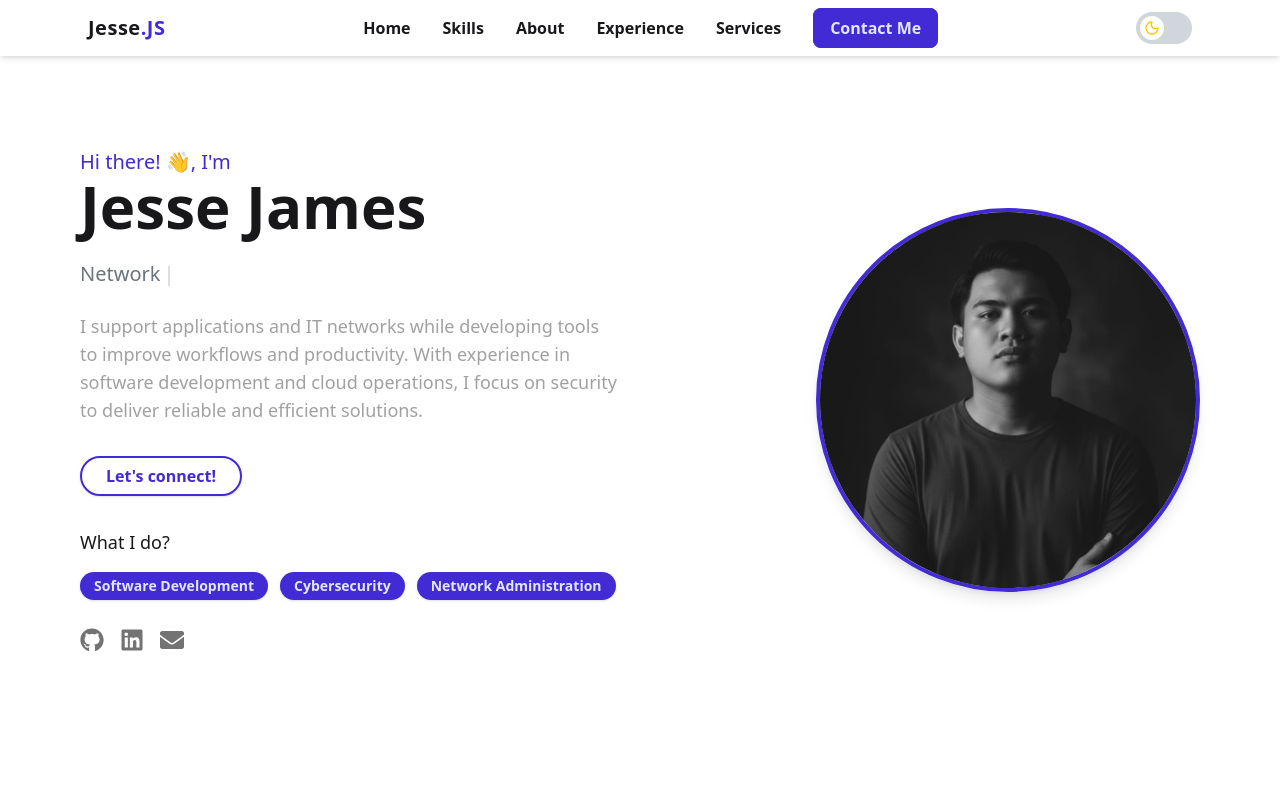
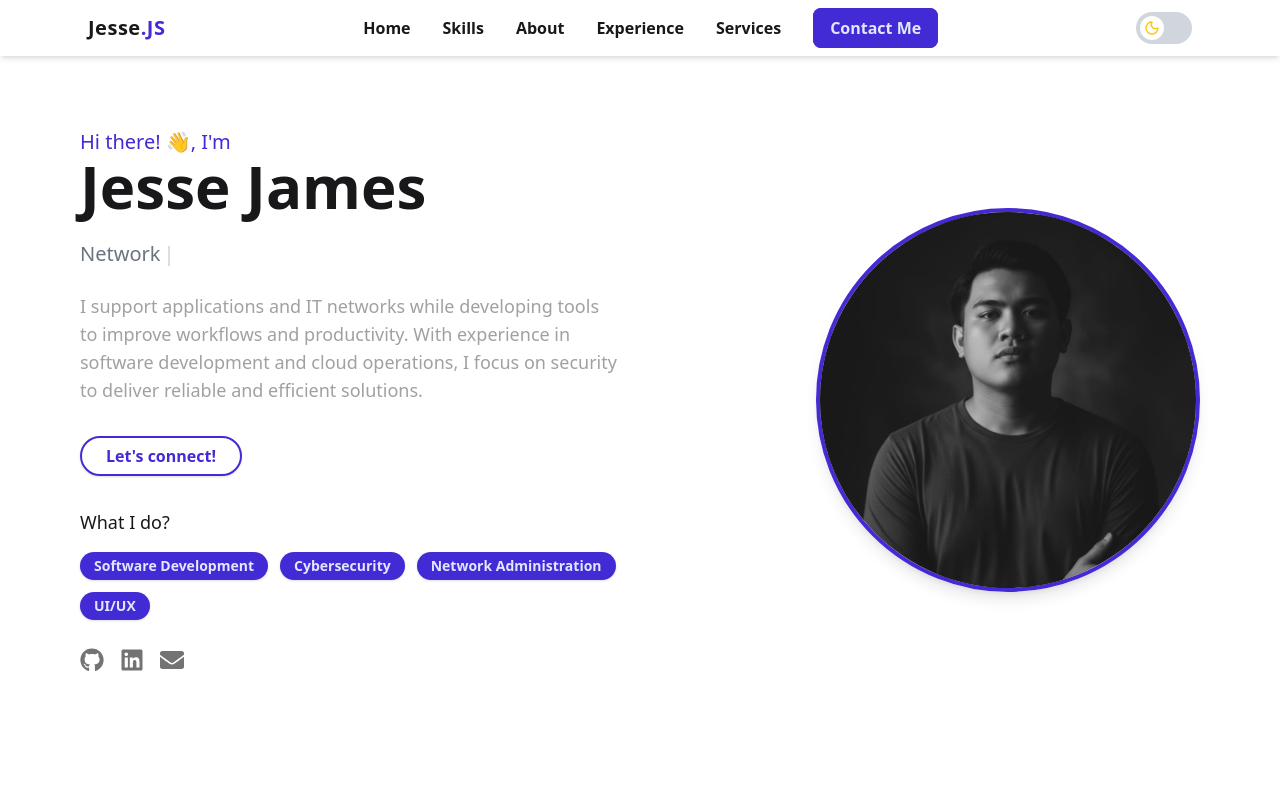
Before and after one commit to James-push/My-Web-Portfolio, a React (Vite) app: page / in a window 1280 px wide. Shown: the top 800 px of the page. Built offline with nearby package versions, Linux system fonts and the light colour scheme.

Commit message:
Updated components on here page

```diff
--- a/index.html
+++ b/index.html
@@ -4,7 +4,7 @@
     <meta charset="UTF-8" />
     <link rel="icon" type="image/svg+xml" href="/vite.svg" />
     <meta name="viewport" content="width=device-width, initial-scale=1.0" />
-    <title>JamesJS</title>
+    <title>Jessejs</title>
   </head>
   <body>
     <div id="root"></div>
--- a/src/components/Home.jsx
+++ b/src/components/Home.jsx
@@ -63,6 +63,7 @@ const Home = () => {
                 <span className="bg-primary text-primary-content rounded-full px-3.5 py-0.5 h-6 sm:h-7 flex items-center font-poppins text-xs sm:text-sm font-semibold shadow transition-colors duration-500">Software Development</span>
                 <span className="bg-primary text-primary-content rounded-full px-3.5 py-0.5 h-6 sm:h-7 flex items-center font-poppins text-xs sm:text-sm font-semibold shadow transition-colors duration-500">Cybersecurity</span>
                 <span className="bg-primary text-primary-content rounded-full px-3.5 py-0.5 h-6 sm:h-7 flex items-center font-poppins text-xs sm:text-sm font-semibold shadow transition-colors duration-500">Network Administration</span>
+                <span className="bg-primary text-primary-content rounded-full px-3.5 py-0.5 h-6 sm:h-7 flex items-center font-poppins text-xs sm:text-sm font-semibold shadow transition-colors duration-500">UI/UX</span>
               </div>
               <div className="flex gap-4 mt-2">
                 <a
```
